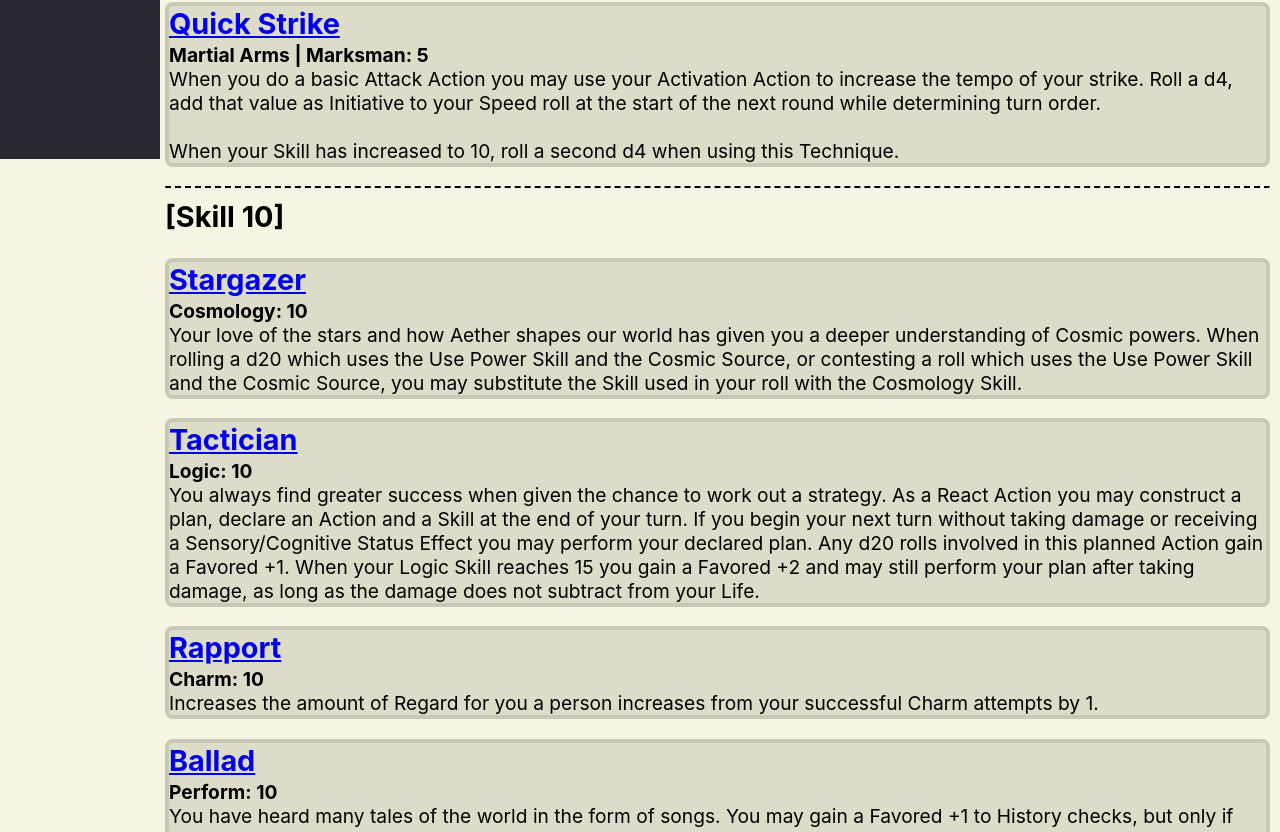
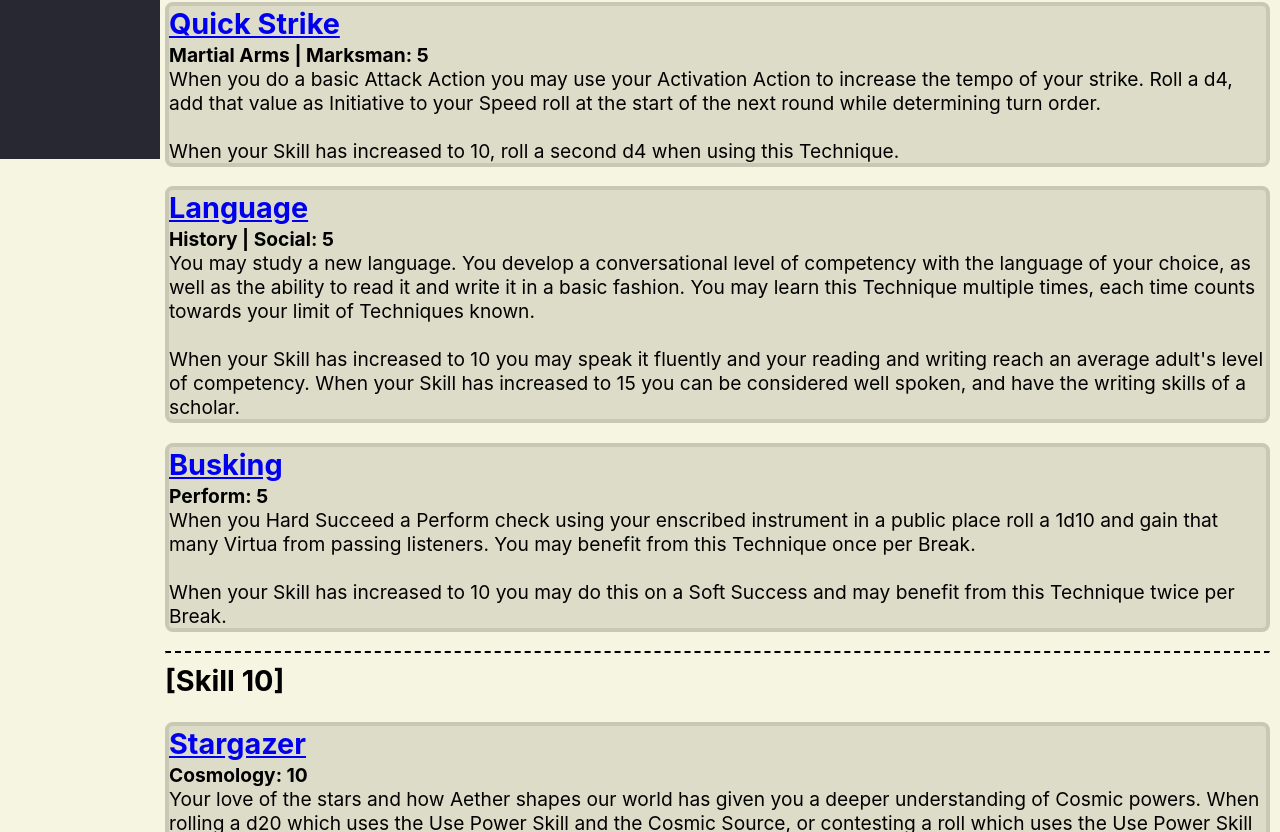
Before and after one commit to Muahahayes/breach, a React (Create React App) app: page /techniques in a window 1280 px wide. Shown: the part 641-1473 px from the top of the page. Built offline with nearby package versions, Linux system fonts and the light colour scheme.

Commit message:
moved busking to a technique, added language tech

```diff
--- a/src/sources/powers/runic.js
+++ b/src/sources/powers/runic.js
@@ -198,13 +198,13 @@ export default [
     {
       name: "Mystical Muse",
       attributes: "[Action] [Touch]",
-      description: "You enscribe an Engraving of the Muse into a musical instrument and attune it with a Rune upon your body. When you use the instrument to do a Perform roll gain a Favored +1, on a Fail gain 1 Fade. You may enscribe one instrument at a time, this does not cause Fade. Max 3 Fade.",
+      description: "You enscribe an Engraving of the Muse into a musical instrument and attune it with a Rune upon your body. When you use the instrument to do a Perform roll you may use this Power to gain a Favored +1, on a Fail gain 1 Fade. You may enscribe one instrument at a time, this does not cause Fade. Max 3 Fade.",
       proficiencies: [
         [],
         [
           "Inspiring Sonnet: [Action] While playing your instrument you recite a poem which inspires courage in the hearts of your comrades. Every ally who hears it gains a Favored +1 on their next basic Attack roll. Causes 1 Fade.",
           "Piercing Chord: [Action] You play a sharp progression of notes which causes great discomfort to all who hear it. Creatures who hear it must roll a Will Save to resist the chord, on a Fail they take 1d4 damage and on a Hard Fail they also are Deaf for 1 Round. Causes 1 Fade.",
-          "Busking: When you Hard Succeed a Perform check using your enscribed instrument in a public place roll a 1d10 and gain that many Virtua from passing listeners. You may benefit from this proficiency once per Break."
+          "Virtuoso: When you busk using this instrument, add your LVL to the roll for how much Virtua you earn."
         ],//TODO more
         [
           "Allegro: [Action] You play a jolly tune that inspires swiftness in the hearts of your comrades. Every ally who hears it gains +1 to their next Speed roll. Causes 1 Fade.",
--- a/src/techniques/techniques.js
+++ b/src/techniques/techniques.js
@@ -78,6 +78,18 @@ export default {
     skill: "Nature | Outdoorsman",
     requirement: 10,
     description: "You know how to draw water from trees and large plants. When you take a Break near a tree or large plant you can generate 1 Water Point which may be drunk by an ally or stored for later use.\n\nWhen your Skill has increased to 15 you may generate a second Water Point."
+  },
+  "language" : {
+    name: "Language",
+    skill: "History | Social",
+    requirement: 5,
+    description: "You may study a new language. You develop a conversational level of competency with the language of your choice, as well as the ability to read it and write it in a basic fashion. You may learn this Technique multiple times, each time counts towards your limit of Techniques known.\n\nWhen your Skill has increased to 10 you may speak it fluently and your reading and writing reach an average adult's level of competency. When your Skill has increased to 15 you can be considered well spoken, and have the writing skills of a scholar."
+  },
+  "busking": {
+    name: "Busking",
+    skill: "Perform",
+    requirement: 5,
+    description: "When you Hard Succeed a Perform check using your enscribed instrument in a public place roll a 1d10 and gain that many Virtua from passing listeners. You may benefit from this Technique once per Break.\n\nWhen your Skill has increased to 10 you may do this on a Soft Success and may benefit from this Technique twice per Break."
   }
 }
 /*
```
